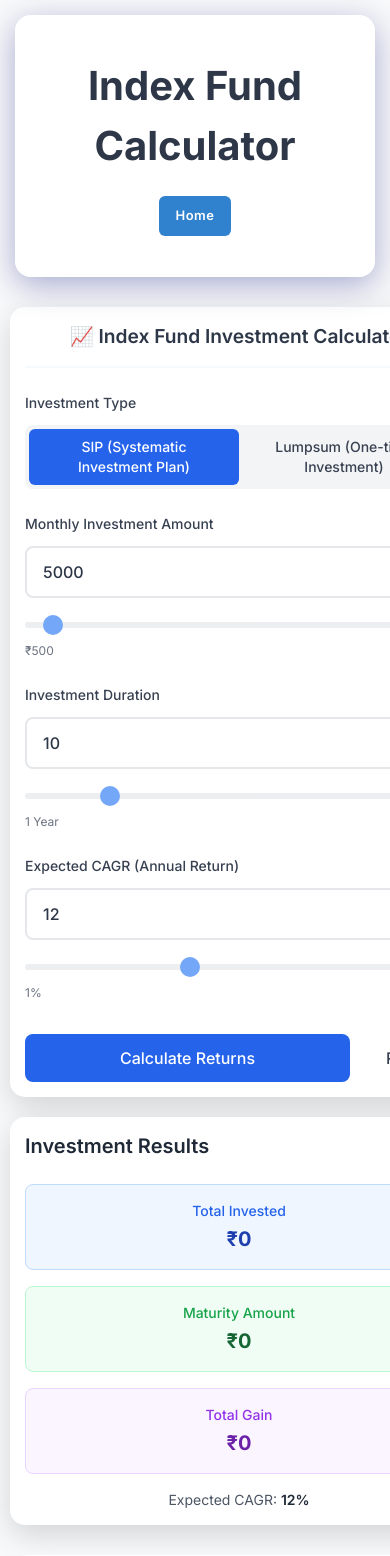
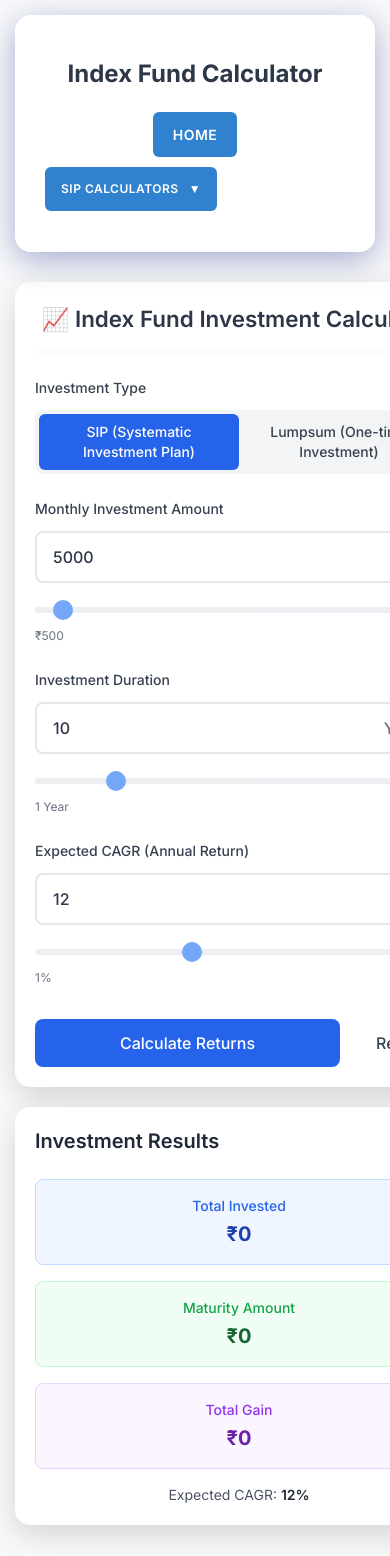
Before and after one commit to Invigo-Info/sip-calculators, a Python web app: template templates/index_fund_calculator.html in a window 390 px wide; the page is wider, and only the part inside the window is pictured. Shown: the top 1556 px of that part. Run offline with Jinja, Linux system fonts and the light colour scheme; the template is opened without the code that fills it, so the values that code supplies are empty; some libraries are stand-ins or nearby versions.

Commit message:
Update index_fund_calculator_style.css

```diff
--- a/static/css/index_fund_calculator_style.css
+++ b/static/css/index_fund_calculator_style.css
@@ -48,90 +48,89 @@ header p {
     margin-bottom: 0;
 }
 
-/* Main Navigation */
-.main-nav {
-    margin: 20px 0;
-    display: flex;
-    justify-content: center;
-    gap: 15px;
-    position: relative;
-    z-index: 100000;
-    flex-wrap: wrap;
-}
 
-.nav-item {
+/* Mega Menu Styles */
+.mega-menu {
     position: relative;
     display: inline-block;
 }
 
-.nav-link {
-    color: #374151;
+/* Home Button */
+.home-btn {
+    background: #3182ce;
+    color: white;
+    padding: 12px 20px;
+    font-size: 14px;
+    font-weight: 600;
+    border: none;
+    border-radius: 6px;
     text-decoration: none;
-    padding: 12px 20px;
-    border-radius: 6px;
-    border: none;
     transition: all 0.2s ease;
-    font-weight: 600;
+    text-transform: uppercase;
+    letter-spacing: 0.5px;
     display: inline-flex;
     align-items: center;
     justify-content: center;
-    position: relative;
+    min-height: 44px;
+    box-sizing: border-box;
+}
+
+.home-btn:hover {
+    background: #2c5282;
+    color: white;
+}
+
+.mega-menu-btn {
     background: #3182ce;
     color: white;
+    padding: 12px 20px;
     font-size: 14px;
+    font-weight: 600;
+    border: none;
+    border-radius: 6px;
+    cursor: pointer;
+    display: flex;
+    align-items: center;
+    gap: 10px;
+    transition: all 0.2s ease;
     text-transform: uppercase;
     letter-spacing: 0.5px;
     min-height: 44px;
     box-sizing: border-box;
-    cursor: pointer;
-    user-select: none;
 }
 
-.nav-link:hover {
+.mega-menu-btn:hover {
     background: #2c5282;
-    color: white;
-}
-
-.nav-link.active {
-    background: #2563eb;
-    color: white;
 }
 
 .dropdown-arrow {
-    margin-left: 8px;
     font-size: 12px;
     transition: transform 0.2s ease;
 }
 
-.mega-menu-container.open .dropdown-arrow {
+.mega-menu.open .dropdown-arrow {
     transform: rotate(180deg);
 }
 
-/* Mega Menu Styles */
-.mega-menu-container {
-    position: relative;
-    z-index: 100001;
-}
-
-.mega-menu {
+.mega-menu-content {
     display: none;
     position: absolute;
+    background: white;
+    min-width: 780px;
+    max-width: 900px;
+    box-shadow: 0 8px 32px rgba(0,0,0,0.12);
+    z-index: 1000;
+    border-radius: 8px;
+    padding: 0;
     top: 100%;
     left: 50%;
     transform: translateX(-50%);
-    background: white;
-    border-radius: 8px;
-    box-shadow: 0 8px 32px rgba(0,0,0,0.12);
-    z-index: 99999;
     margin-top: 6px;
-    min-width: 780px;
-    max-width: 900px;
     border: 1px solid #e2e8f0;
     backdrop-filter: blur(10px);
-    padding: 0;
 }
 
-.mega-menu-container.open .mega-menu {
+.mega-menu.open .mega-menu-content {
     display: block;
     animation: sleekSlideDown 0.25s cubic-bezier(0.4, 0, 0.2, 1);
 }
@@ -684,70 +682,69 @@ button {
 }
 
 @media (max-width: 768px) {
-    .main-nav {
-        flex-direction: column;
-        align-items: center;
+    .mega-menu-btn {
+        font-size: 12px;
+        padding: 10px 16px;
     }
 
-    .nav-item {
-        width: 100%;
-        max-width: 300px;
+    .mega-menu-content {
+        min-width: 95vw;
+        max-width: 95vw;
+        left: 2.5vw;
+        transform: none;
+        margin-top: 8px;
+        border-radius: 6px;
+        padding: 12px;
+    }
+
+    .mega-menu.open .mega-menu-content {
+        animation: mobileSlideDown 0.25s ease-out;
+    }
+
+    .mega-menu-container {
+        grid-template-columns: 1fr;
+        gap: 16px;
+        padding: 0;
+    }
+
+    .mega-menu-section {
+        padding: 0;
+        border-right: none;
+        border-bottom: 1px solid #f1f5f9;
+    }
+
+    .mega-menu-section:last-child {
+        border-bottom: none;
+    }
+
+    .mega-section-title {
+        font-size: 12px;
+        margin-bottom: 8px;
+    }
+
+    .mega-link {
+        font-size: 12px;
+        padding: 6px;
+    }
+
+    .mega-link:hover {
+        transform: none;
+    }
+
+    .mega-link.active {
+        font-size: 12px;
+    }
+
+    .mega-link.active:hover {
+        transform: none;
     }
 
     .nav-link {
-        width: 100%;
-        justify-content: center;
+        font-size: 12px;
+        padding: 8px 12px;
     }
 
-    .input-sections,
-    .results-section {
-        padding: 15px;
-        margin: 0 -5px;
-    }
-
-    .section h2 {
-        font-size: 1.2rem;
-    }
-
-    .mega-menu {
-        position: fixed;
-        top: 0;
-        left: 0;
-        right: 0;
-        bottom: 0;
-        transform: none;
-        margin-top: 0;
-        border-radius: 0;
-        max-width: none;
-        min-width: auto;
-        overflow-y: auto;
-    }
-
-    .mega-menu-close {
-        display: block;
-        position: absolute;
-        top: 20px;
-        right: 20px;
-        background: none;
-        border: none;
-        font-size: 24px;
-        color: #6b7280;
-        cursor: pointer;
-        z-index: 10;
-    }
-
-    .mega-menu-overlay {
-        display: none;
-        position: fixed;
-        top: 0;
-        left: 0;
-        right: 0;
-        bottom: 0;
-        background: rgba(0, 0, 0, 0.5);
-        z-index: 99998;
-    }
-
-    .mega-menu-container.open .mega-menu-overlay {
-        display: block;
+    header h1 {
+        font-size: 1.5rem;
     }
 }
```
Also changed, not shown: other parts of static/css/index_fund_calculator_style.css (+13 -14 lines).
